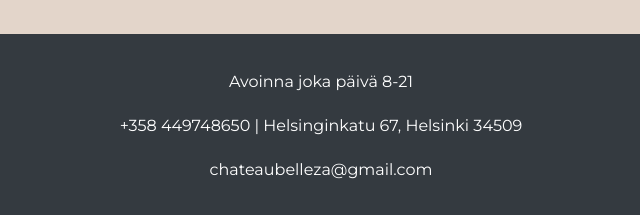
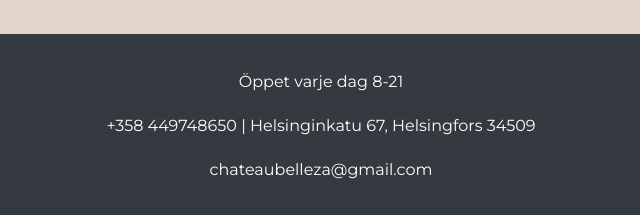
Before and after one commit to aadamac/ChateauBelleza, a plain HTML site: page svenska.html in a window 1280 px wide. Shown: the part 1621-1836 px from the top of the page, 319-959 px from the left. Drawn offline with nearby package versions, Linux system fonts and the light colour scheme.

Commit message:
Update svenska.html

```diff
--- a/svenska.html
+++ b/svenska.html
@@ -57,8 +57,8 @@
 </div>
 
 <footer class="text-center text-white py-3">
-    <p>Avoinna joka päivä 8-21</p>
-    <p>+358 449748650 | Helsinginkatu 67, Helsinki 34509</p>
+    <p>Öppet varje dag 8-21</p>
+    <p>+358 449748650 | Helsinginkatu 67, Helsingfors 34509</p>
     <p>chateaubelleza@gmail.com</p>
 </footer>
 
```
